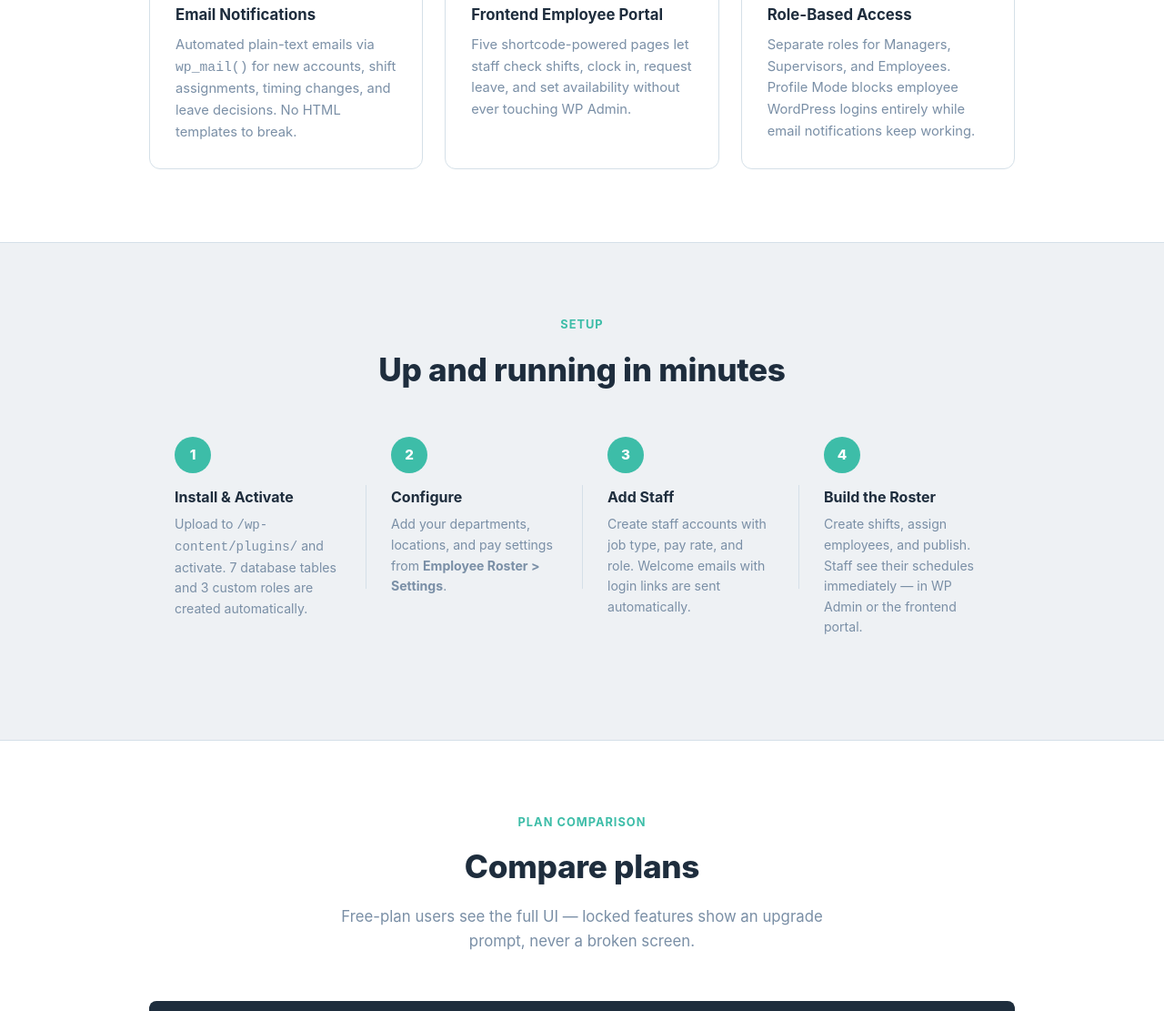
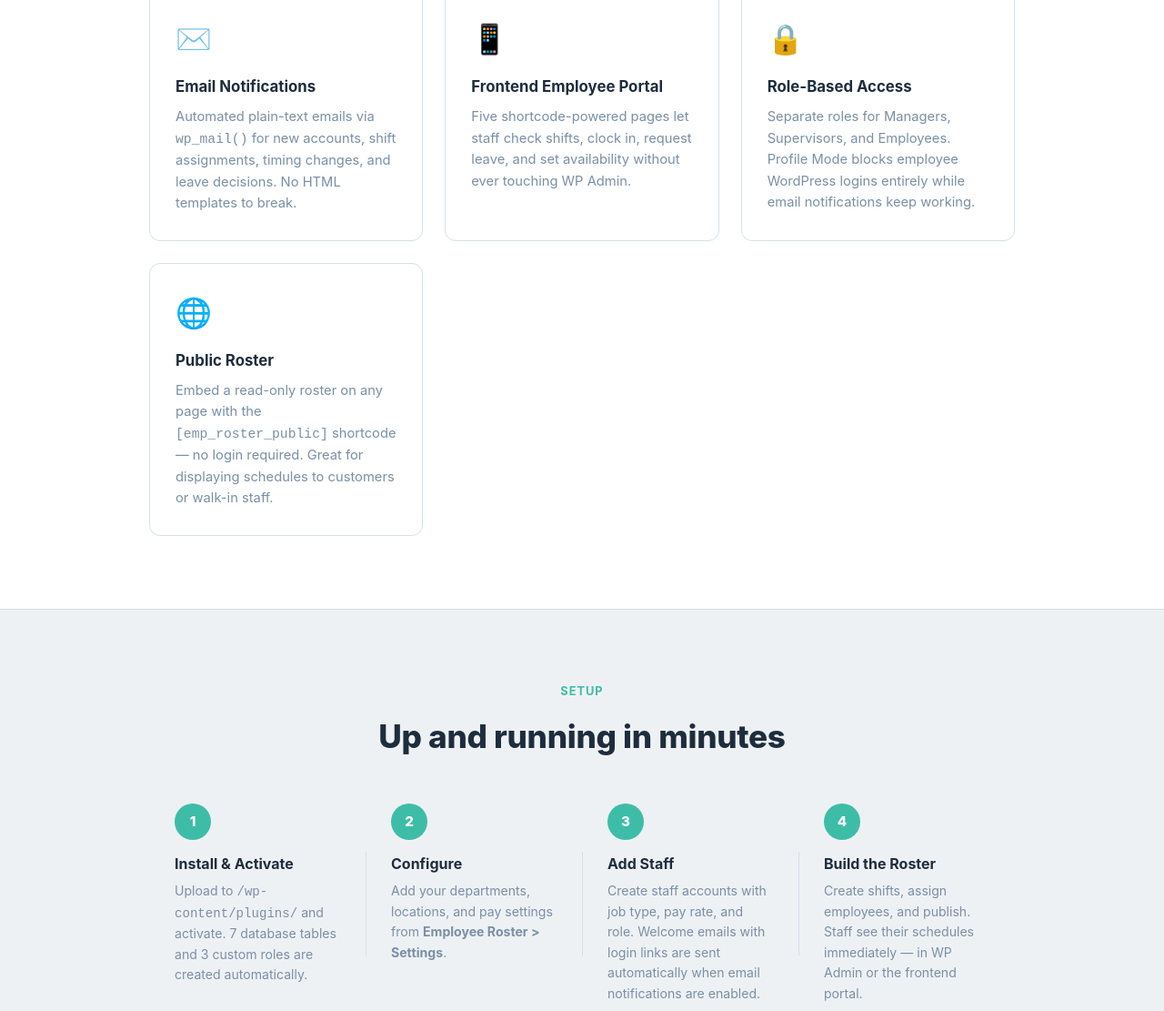
Before and after one commit to thealiflab/employeeroster.io, a plain HTML site: page index.html in a window 1280 px wide. Shown: the part 1689-2800 px from the top of the page at 91% size. Drawn offline with Linux system fonts and the light colour scheme.

Commit message:
Update index.html to enhance feature descriptions, add compatibility details for WordPress, PHP, and MySQL, and introduce a new public roster feature for better user accessibility.

```diff
--- a/index.html
+++ b/index.html
@@ -219,7 +219,7 @@
 <div class="trust">
   <div class="trust-item">🔒 <strong>Self-hosted</strong> — your data stays on your server</div>
   <div class="trust-item">⚡ <strong>No SaaS dependency</strong> — works offline</div>
-  <div class="trust-item">🌐 <strong>WordPress 5.8+</strong> compatible</div>
+  <div class="trust-item">🌐 <strong>WordPress 5.8+</strong> · PHP 7.4+ · MySQL 5.7+</div>
   <div class="trust-item">💳 <strong>Money-back</strong> guarantee</div>
 </div>
 
@@ -235,7 +235,7 @@
       <div class="feature-card">
         <div class="feature-icon">📅</div>
         <h3>Shift Scheduling</h3>
-        <p>Create shifts with direct assignment or open slots. View your team in weekly roster or monthly calendar. Drag-and-drop simplicity from your WP Admin.</p>
+        <p>Create shifts with direct assignment or open slots. View your team in weekly roster or monthly calendar. Copy an existing roster week to save time rebuilding schedules.</p>
       </div>
       <div class="feature-card">
         <div class="feature-icon">⏱</div>
@@ -277,6 +277,11 @@
         <h3>Role-Based Access</h3>
         <p>Separate roles for Managers, Supervisors, and Employees. Profile Mode blocks employee WordPress logins entirely while email notifications keep working.</p>
       </div>
+      <div class="feature-card">
+        <div class="feature-icon">🌐</div>
+        <h3>Public Roster</h3>
+        <p>Embed a read-only roster on any page with the <code>[emp_roster_public]</code> shortcode — no login required. Great for displaying schedules to customers or walk-in staff.</p>
+      </div>
     </div>
   </div>
 </div>
@@ -302,7 +307,7 @@
       <div class="step">
         <div class="step-num">3</div>
         <h3>Add Staff</h3>
-        <p>Create staff accounts with job type, pay rate, and role. Welcome emails with login links are sent automatically.</p>
+        <p>Create staff accounts with job type, pay rate, and role. Welcome emails with login links are sent automatically when email notifications are enabled.</p>
       </div>
       <div class="step">
         <div class="step-num">4</div>
```
